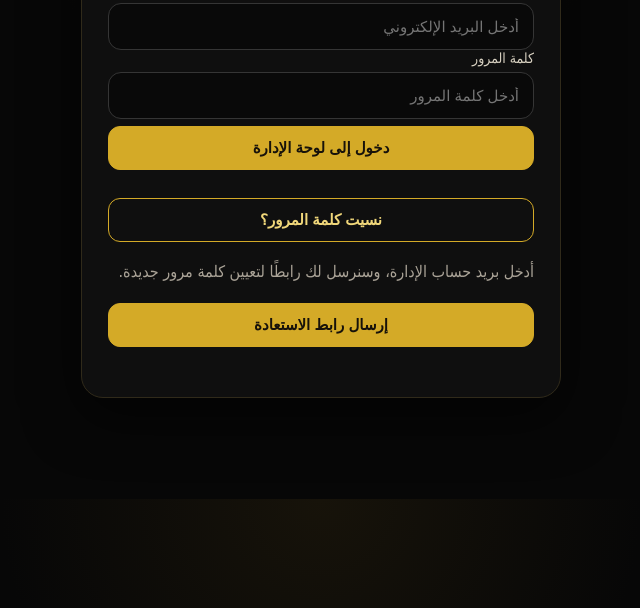
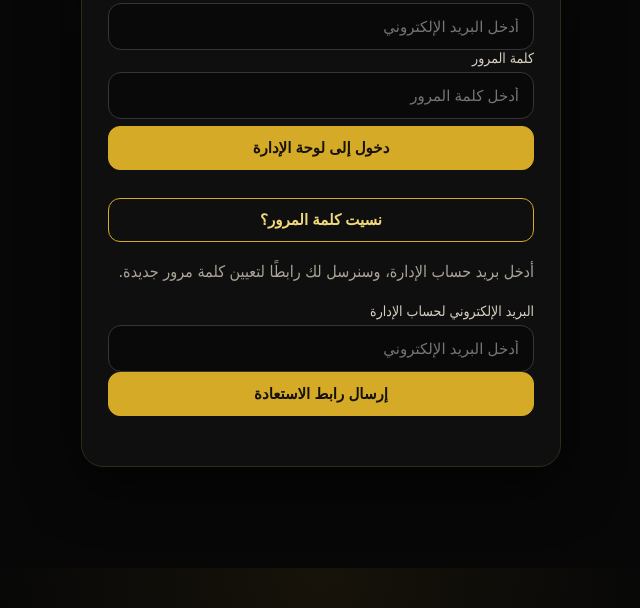
Before and after one commit to yahyaa2009kk-cyber/yahyaa2009kk-cyber.github.io-alhashmi-admin-portal-, a plain HTML site: page index.html in a window 1280 px wide. Both pictures are taken after a click on the button "نسيت كلمة المرور؟". Shown: the part 192-800 px from the top of the page, without its empty margins (319-959 px from the left). Drawn offline with nearby package versions, Linux system fonts and the light colour scheme.

Commit message:
Add dedicated email field to password recovery

```diff
--- a/index.html
+++ b/index.html
@@ -19,7 +19,7 @@
   <button type="button" class="btn ghost" id="forgotBtn" style="width:100%;margin-top:4px">نسيت كلمة المرور؟</button>
   <section id="recoveryPanel" class="hidden" style="margin-top:14px">
     <p class="muted">أدخل بريد حساب الإدارة، وسنرسل لك رابطًا لتعيين كلمة مرور جديدة.</p>
-    <button type="button" class="btn" id="sendRecoveryBtn" style="width:100%">إرسال رابط الاستعادة</button>
+    <div class="field"><label for="recoveryEmail">البريد الإلكتروني لحساب الإدارة</label><input id="recoveryEmail" type="email" autocomplete="email" placeholder="أدخل البريد الإلكتروني" required></div><button type="button" class="btn" id="sendRecoveryBtn" style="width:100%">إرسال رابط الاستعادة</button>
     <div id="recoveryMsg" class="msg" aria-live="polite"></div>
   </section>
   <section id="passwordRecoveryPanel" class="hidden" style="margin-top:14px">
@@ -86,7 +86,7 @@ async function boot(){const {data:{session}}=await db.auth.getSession();if(recov
 function setSession(s){$('login').classList.toggle('hidden',!!s);$('admin').classList.toggle('hidden',!s);if(s)load()}
 function showPasswordRecovery(){$('login').classList.remove('hidden');$('admin').classList.add('hidden');$('recoveryPanel').classList.add('hidden');$('forgotBtn').classList.add('hidden');$('loginBtn').classList.add('hidden');$('email').closest('.field').classList.add('hidden');$('password').closest('.field').classList.add('hidden');$('passwordRecoveryPanel').classList.remove('hidden');$('loginMsg').textContent='اختر كلمة مرور جديدة لحساب الإدارة.'}$('loginBtn').onclick=login;$('password').addEventListener('keydown',e=>{if(e.key==='Enter')login()});async function login(){const {error}=await db.auth.signInWithPassword({email:$('email').value.trim(),password:$('password').value});$('loginMsg').textContent=error?'تعذر الدخول: '+error.message:'تم الدخول بنجاح';}
 $('forgotBtn').onclick=()=>{$('recoveryPanel').classList.toggle('hidden');$('recoveryMsg').textContent=''};
-$('sendRecoveryBtn').onclick=async()=>{const email=$('email').value.trim();if(!email){$('recoveryMsg').textContent='اكتب بريد حساب الإدارة أولاً.';$('email').focus();return}const button=$('sendRecoveryBtn');button.disabled=true;$('recoveryMsg').textContent='جاري إرسال الرابط...';try{const {error}=await db.auth.resetPasswordForEmail(email,{redirectTo:location.href.split('#')[0]});$('recoveryMsg').textContent=error?'تعذر الإرسال: '+error.message:'إذا كان البريد مسجلاً، راح توصلك رسالة استعادة. افحص الوارد والرسائل غير المرغوب بها.'}catch(error){$('recoveryMsg').textContent='تعذر الإرسال. حاول مرة ثانية.'}finally{button.disabled=false}};
+$('sendRecoveryBtn').onclick=async()=>{const email=$('recoveryEmail').value.trim();if(!email){$('recoveryMsg').textContent='اكتب بريد حساب الإدارة أولاً.';$('recoveryEmail').focus();return}const button=$('sendRecoveryBtn');button.disabled=true;$('recoveryMsg').textContent='جاري إرسال الرابط...';try{const {error}=await db.auth.resetPasswordForEmail(email,{redirectTo:location.href.split('#')[0]});$('recoveryMsg').textContent=error?'تعذر الإرسال: '+error.message:'إذا كان البريد مسجلاً، راح توصلك رسالة استعادة. افحص الوارد والرسائل غير المرغوب بها.'}catch(error){$('recoveryMsg').textContent='تعذر الإرسال. حاول مرة ثانية.'}finally{button.disabled=false}};
 $('savePasswordBtn').onclick=async()=>{const password=$('newPassword').value,confirmPassword=$('confirmPassword').value;if(password.length<8){$('passwordRecoveryMsg').textContent='كلمة المرور لازم تكون 8 أحرف على الأقل.';return}if(password!==confirmPassword){$('passwordRecoveryMsg').textContent='كلمتا المرور غير متطابقتين.';return}const button=$('savePasswordBtn');button.disabled=true;$('passwordRecoveryMsg').textContent='جاري حفظ كلمة المرور...';try{const {error}=await db.auth.updateUser({password});if(error)throw error;await db.auth.signOut();recoveryMode=false;history.replaceState(null,'',location.pathname+location.search);$('passwordRecoveryPanel').classList.add('hidden');$('email').closest('.field').classList.remove('hidden');$('password').closest('.field').classList.remove('hidden');$('loginBtn').classList.remove('hidden');$('forgotBtn').classList.remove('hidden');$('passwordRecoveryMsg').textContent='تم تغيير كلمة المرور. يمكنك الدخول الآن.';$('password').value='';setSession(null)}catch(error){$('passwordRecoveryMsg').textContent='تعذر حفظ كلمة المرور: '+(error.message||'حاول مرة أخرى')}finally{button.disabled=false}};
 $('logoutBtn').onclick=()=>db.auth.signOut();$('refreshBtn').onclick=load;$('search').oninput=render;$('filter').onchange=render;$('cancelBtn').onclick=reset;
 async function load(){ $('list').innerHTML='<div class="empty">جاري تحميل المحتوى...</div>';const {data,error}=await db.from('content').select('*').order('created_at',{ascending:false});if(error){$('list').innerHTML='<div class="empty">حدث خطأ: '+esc(error.message)+'</div>';return}allItems=data||[];updateStats();render()}
```
